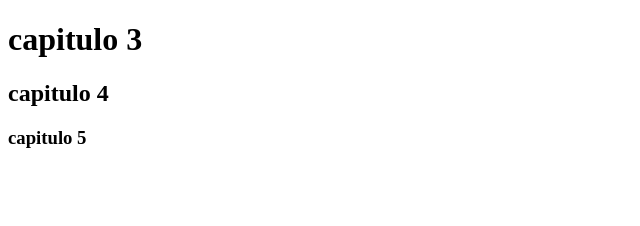
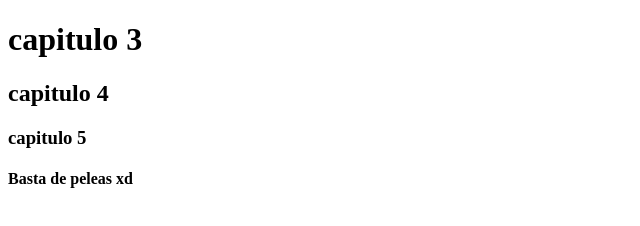
Before and after one commit to VictoriaCepedaMarquinez/git-remote, a plain HTML site: page index.html in a window 1280 px wide. Shown: the whole page, without its empty margins (0-640 px from the left). Drawn offline with Linux system fonts and the light colour scheme.

Commit message:
Conflicto

```diff
--- a/index.html
+++ b/index.html
@@ -9,5 +9,6 @@
     <h1>capitulo 3</h1>
     <h2>capitulo 4</h2>
     <h3>capitulo 5</h3>
+    <h4>Basta de peleas xd</h4>
 </body>
 </html>
```
